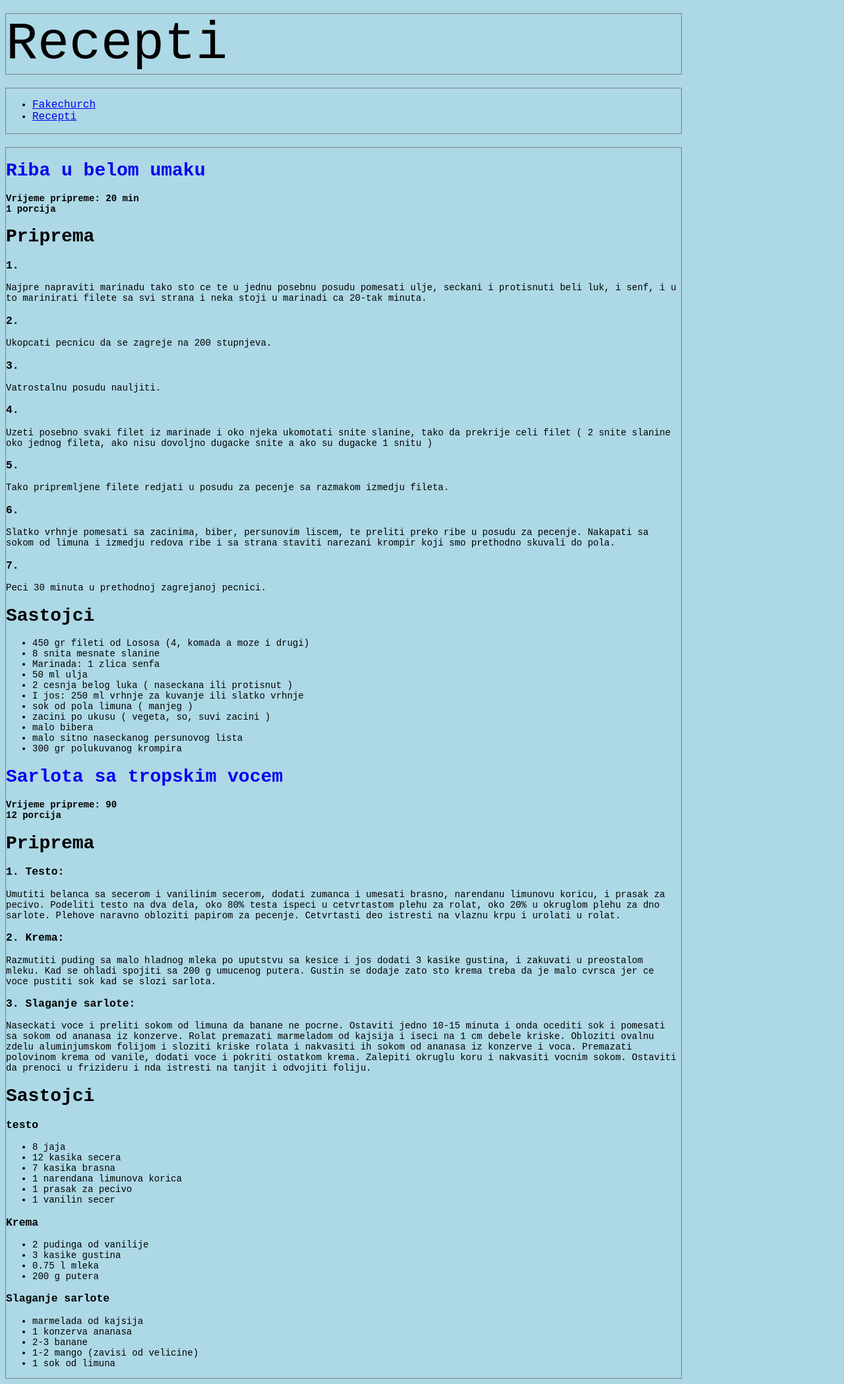
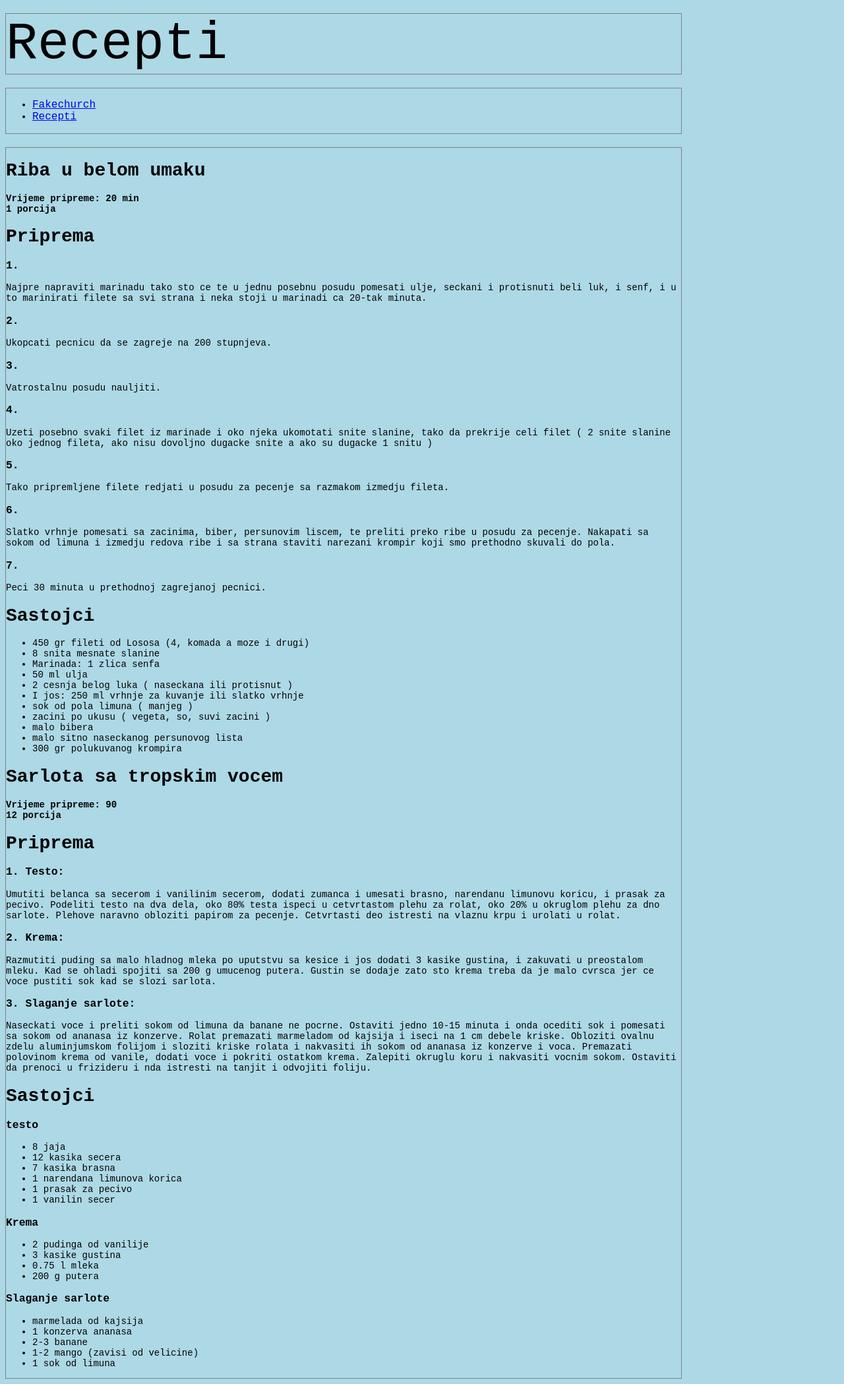
Before and after one commit to schef/fakechurch, a Jekyll site: the page built from recepti.html, in a window 1280 px wide. Shown: the whole page at 66% size. Built offline with Jekyll 4.4.1, drawn with Linux system fonts in a browser that asks for light colours; Markdown is read by kramdown in place of the engine named in the settings.

Commit message:
site.url

```diff
--- a/css/main.css
+++ b/css/main.css
@@ -28,4 +28,5 @@ header { width:80%;
 
 .no_style{
 text-decoration: none;
+color: black;
 }
--- a/recepti.html
+++ b/recepti.html
@@ -7,7 +7,7 @@ title: Recepti
   {% for recept in site.recepti %}
   <div>
     <h1>
-      <a class="no_style" href="{{ recept.url }}">{{ recept.ime }} </a>
+      <a class="no_style" href="{{ recept.url }}">{{ site.url }}{{ recept.ime }} </a>
           </h1>
         <a style="font-weight:bold;">Vrijeme pripreme: {{ recept.vrijeme }}</a><br/>
         <a style="font-weight:bold;">{{ recept.osoba }} porcija  </a>
```
